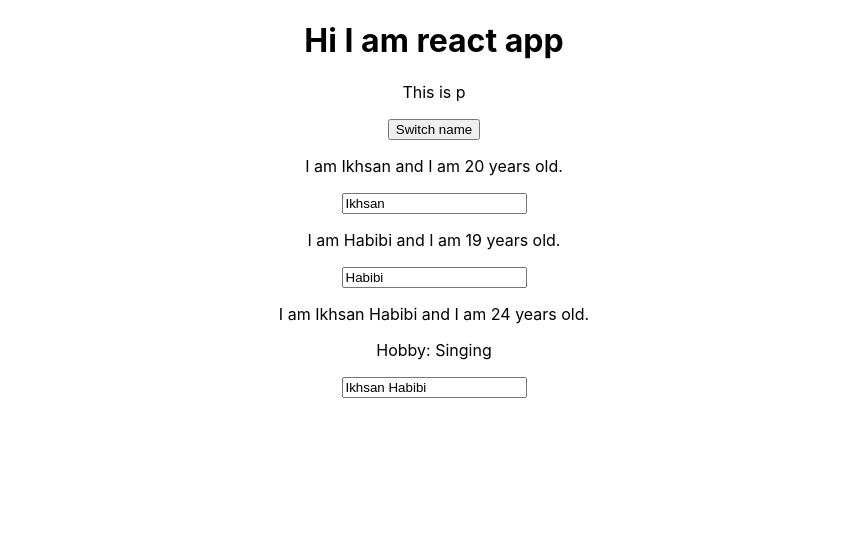
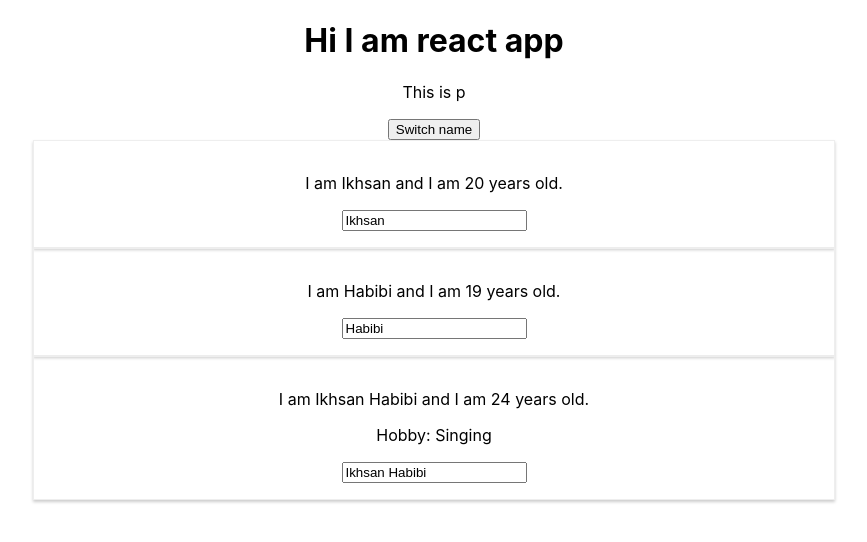
Before and after one commit to ikhsanhabibi/learn-react, a React (Create React App) app in the folder app/: page / in a window 1280 px wide. Shown: the top 542 px of the page, without its empty margins (206-1073 px from the left). Built offline with nearby package versions, Linux system fonts and the light colour scheme.

Commit message:
Styling Person component

```diff
--- a/app/src/App.css
+++ b/app/src/App.css
@@ -1,3 +1,12 @@
 .App {
   text-align: center;
 }
+
+.Person {
+  width: 60%;
+  margin: auto;
+  border: 1px solid #eee;
+  box-shadow: 0 2px 3px #ccc;
+  padding: 16px;
+  text-align: center;
+}
--- a/app/src/Person/Person.js
+++ b/app/src/Person/Person.js
@@ -2,7 +2,7 @@
 
 const person = props => {
   return (
-    <div>
+    <div className="Person">
       <p onClick={props.click}>
         I am {props.name} and I am {props.age} years old.
       </p>
```
